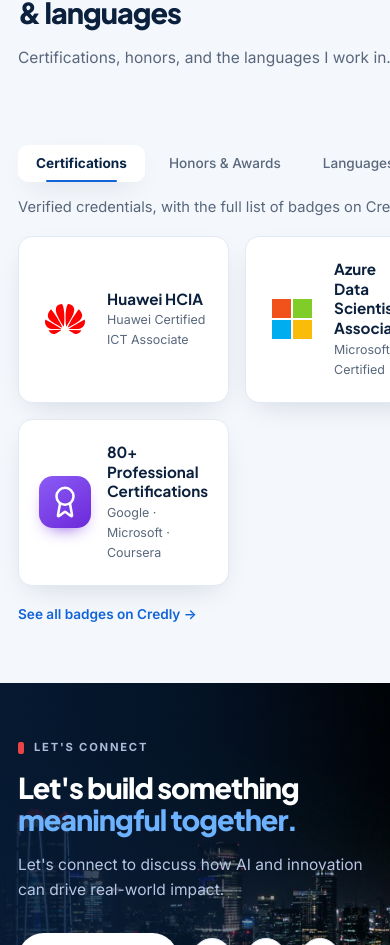
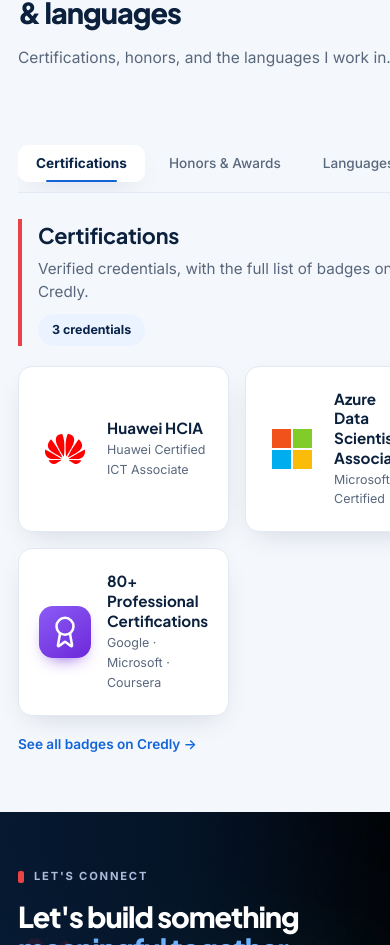
Before and after one commit to adryanra97/alvin-homepage, a Next.js app: page /about in a window 390 px wide. Shown: the part 3371-4316 px from the top of the page. Built offline with nearby package versions, Linux system fonts and the light colour scheme; no server answers.

Commit message:
Improve skills panel header and mobile tabs
- Category title, one-line description and item count in a clear header with an accent bar
- Tabs get a baseline and scroll horizontally on mobile

```diff
--- a/app/globals.css
+++ b/app/globals.css
@@ -287,7 +287,7 @@
 .tab.active { color: var(--primary); font-weight: 700; background: var(--surface); box-shadow: var(--shadow); }
 :root[data-theme="dark"] .tab.active { color: #fff; }
 .tab.active::after { content: ""; position: absolute; left: 22%; right: 22%; bottom: 0; height: 2px; background: var(--accent-blue); border-radius: 2px; }
-.skill-grid { display: grid; grid-template-columns: repeat(5, 1fr); gap: 14px; animation: fade 0.3s ease; }
+.skill-grid { display: grid; grid-template-columns: repeat(auto-fill, minmax(190px, 1fr)); gap: 14px; animation: fade 0.3s ease; }
 .skill-card {
   background: var(--surface); border: 1px solid var(--border); border-radius: 14px; padding: 20px 8px;
   display: grid; justify-items: center; gap: 12px; text-align: center; box-shadow: var(--shadow);
@@ -833,7 +833,13 @@
 @media (max-width: 640px) { .post-item.has-cover { grid-template-columns: 1fr; } }
 
 /* ---------- skills bento (home) + blurb ---------- */
-.skills-blurb { margin: 0 0 16px; color: var(--muted); font-size: 0.92rem; }
+.tabs { border-bottom: 1px solid var(--border); padding-bottom: 10px; margin-bottom: 0; }
+.panel-head { display: flex; justify-content: space-between; align-items: flex-end; gap: 16px; margin: 26px 0 20px; padding-left: 16px; border-left: 4px solid var(--accent-red); }
+.panel-title { margin: 0; font-size: 1.35rem; letter-spacing: -0.01em; }
+.panel-blurb { margin: 4px 0 0; color: var(--muted); font-size: 0.95rem; line-height: 1.5; max-width: 60ch; }
+.panel-count { flex: none; font-size: 0.78rem; font-weight: 700; color: var(--primary); background: var(--surface-2); padding: 6px 14px; border-radius: 999px; }
+:root[data-theme="dark"] .panel-count { color: var(--accent-blue); }
+@media (max-width: 560px) { .panel-head { flex-direction: column; align-items: flex-start; gap: 10px; } }
 .skills-head { display: flex; justify-content: space-between; align-items: flex-end; gap: 24px; margin-bottom: 32px; flex-wrap: wrap; }
 .skills-head .body-text { margin-bottom: 0; max-width: 46ch; }
 .bento { display: grid; grid-template-columns: 1.25fr 1fr 1fr; grid-template-rows: auto auto; gap: 16px; }
@@ -905,3 +911,8 @@
   .pj-visual { padding-bottom: 0; }
   .pj-more { align-items: flex-start; }
 }
+@media (max-width: 560px) {
+  .tabs { flex-wrap: nowrap; overflow-x: auto; scrollbar-width: none; -webkit-overflow-scrolling: touch; }
+  .tabs::-webkit-scrollbar { display: none; }
+  .tab { flex: none; white-space: nowrap; }
+}
--- a/components/Skills.tsx
+++ b/components/Skills.tsx
@@ -3,6 +3,8 @@
 import { useRef, useState, type KeyboardEvent } from "react";
 import { skillGroups as allGroups, type SkillGroup } from "@/data/site";
 import SkillIcon from "./SkillIcon";
+
+const unit: Record<string, string> = { certs: "credentials", honors: "awards", languages: "languages" };
 
 export default function Skills({ groups = allGroups }: { groups?: SkillGroup[] }) {
   const [active, setActive] = useState(groups[0].id);
@@ -46,7 +48,15 @@
           </button>
         ))}
       </div>
-      {group.blurb ? <p className="skills-blurb">{group.blurb}</p> : null}
+      <div className="panel-head">
+        <div>
+          <h3 className="panel-title">{group.label}</h3>
+          {group.blurb ? <p className="panel-blurb">{group.blurb}</p> : null}
+        </div>
+        <span className="panel-count">
+          {group.items.length} {unit[group.id] ?? "skills"}
+        </span>
+      </div>
       <div role="tabpanel" id={`panel-${uid}`} aria-labelledby={`tab-${uid}-${group.id}`} key={group.id}>
       <ul className={group.variant === "cert" ? "skill-grid cert-grid" : "skill-grid"}>
         {group.items.map((s) => (
```
